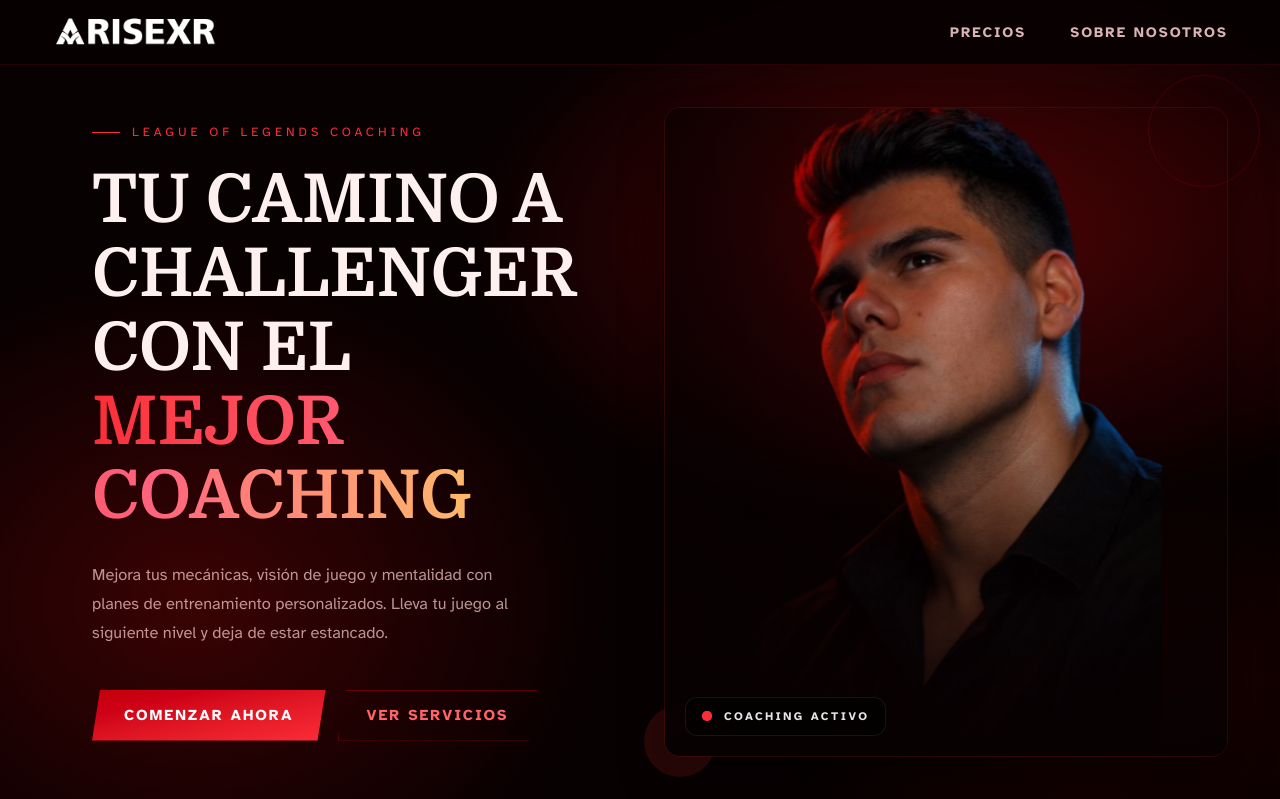
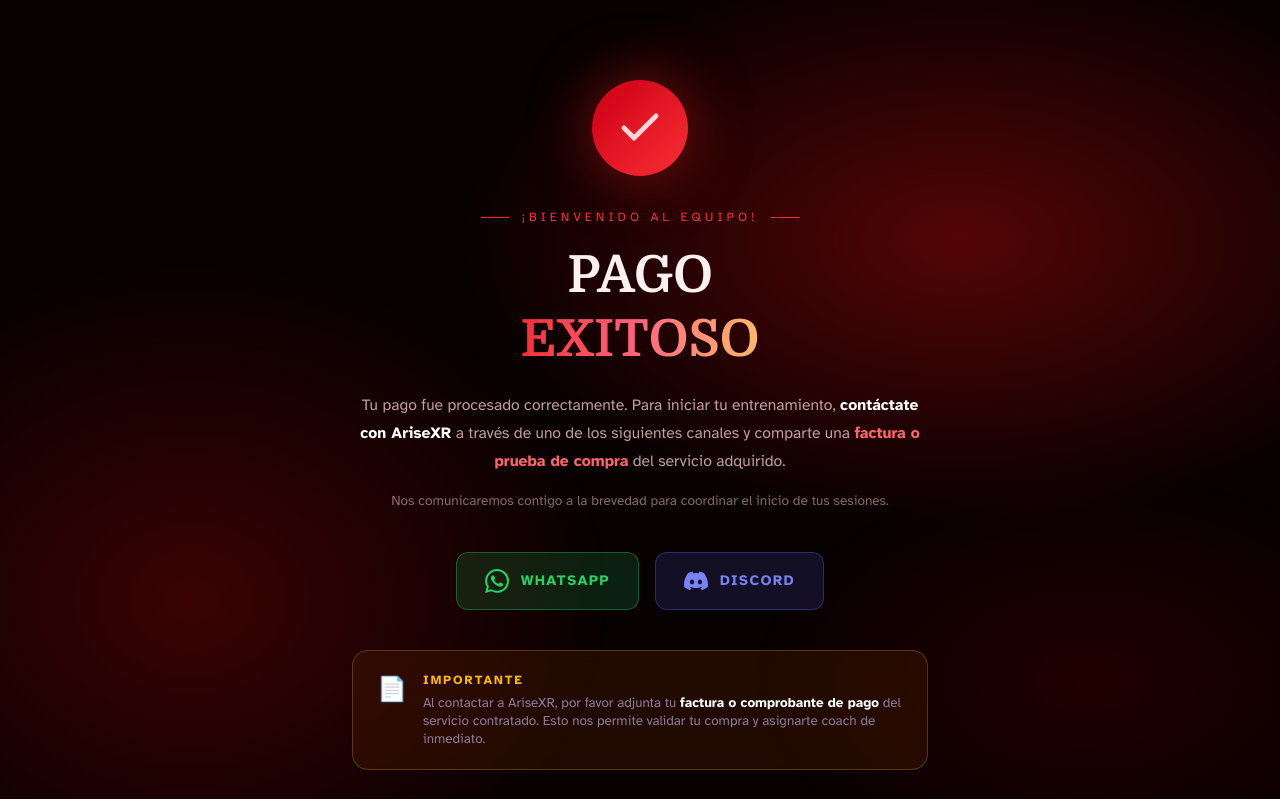
Before and after one commit to jackira01/arise-coach, a Vue app: page /pago-exitoso in a window 1280 px wide. Before the commit this address led to /. Shown: the top 799 px of the page. Built offline with nearby package versions, Linux system fonts and the light colour scheme; a web font is replaced by a local one.

Commit message:
feat: agregar integración de Stripe y vista de pago exitoso

```diff
--- a/package.json
+++ b/package.json
@@ -11,6 +11,7 @@
     "type-check": "vue-tsc --build"
   },
   "dependencies": {
+    "@stripe/stripe-js": "^9.0.1",
     "lenis": "^1.3.21",
     "vue": "^3.5.30",
     "vue-router": "^5.0.4"
@@ -22,6 +23,7 @@
     "@vitejs/plugin-vue": "^6.0.4",
     "@vue/tsconfig": "^0.9.0",
     "npm-run-all2": "^8.0.4",
+    "stripe": "^21.0.1",
     "typescript": "~5.9.3",
     "vite": "^7.3.1",
     "vite-plugin-vue-devtools": "^8.0.7",
--- a/src/components/HeroText.vue
+++ b/src/components/HeroText.vue
@@ -32,16 +32,12 @@
 
     <!-- CTAs -->
     <div class="flex gap-3 flex-wrap">
-      <button
-        class="px-6 sm:px-8 py-3 sm:py-3.25 bg-linear-to-br from-red-700 to-red-500 text-white border-none cursor-pointer font-primary text-[.88rem] sm:text-[.95rem] font-bold tracking-[2px] uppercase [clip-path:polygon(8px_0%,100%_0%,calc(100%-8px)_100%,0%_100%)] shadow-[0_0_28px_rgba(200,30,30,.5)] transition-[filter,transform] duration-250 hover:brightness-125 hover:-translate-y-0.5"
-      >
-        Comenzar Ahora
-      </button>
-      <button
+      <a
+        href="#precios"
         class="px-5 sm:px-7 py-3 sm:py-3.25 bg-transparent text-red-400 border border-red-600/35 cursor-pointer font-primary text-[.88rem] sm:text-[.95rem] font-semibold tracking-[2px] uppercase [clip-path:polygon(8px_0%,100%_0%,calc(100%-8px)_100%,0%_100%)] transition-[border-color,color,background-color] duration-250 hover:border-red-400 hover:text-red-300 hover:bg-red-500/10"
       >
         Ver Servicios
-      </button>
+      </a>
     </div>
   </div>
 </template>
--- a/src/router/index.ts
+++ b/src/router/index.ts
@@ -1,10 +1,12 @@
 import { createRouter, createWebHistory } from 'vue-router'
 import HomeView from '@/views/HomeView.vue'
+import PagoExitosoView from '@/views/PagoExitosoView.vue'
 
 const router = createRouter({
   history: createWebHistory(import.meta.env.BASE_URL),
   routes: [
     { path: '/', component: HomeView },
+    { path: '/pago-exitoso', component: PagoExitosoView },
     { path: '/:pathMatch(.*)*', redirect: '/' },
   ],
 })
--- a/src/views/HomeView.vue
+++ b/src/views/HomeView.vue
@@ -19,6 +19,7 @@
     detail3: '6 – 8 temas',
     description: 'El punto de partida ideal para comenzar a mejorar con estructura y guía profesional.',
     cta: 'Elegir Silver',
+    stripeUrl: 'https://buy.stripe.com/dRmeVeguB3Dv1XUcLV1Nu01',
     guarantee: false,
     features: [
       'Retroalimentación personalizada',
@@ -37,6 +38,7 @@
     detail3: '8 – 10 temas',
     description: 'Para jugadores que quieren progresar de forma constante y afianzar sus bases.',
     cta: 'Elegir Esmerald',
+    stripeUrl: 'https://buy.stripe.com/bJe6oI5PX5LDeKG27h1Nu02',
     guarantee: false,
     features: [
       'Retroalimentación personalizada',
@@ -57,6 +59,7 @@
     detail3: '9 – 10 temas',
     description: 'El equilibrio perfecto entre intensidad y resultados para escalar de rango rápidamente.',
     cta: 'Elegir Diamond',
+    stripeUrl: 'https://buy.stripe.com/00w5kEa6dde5auq13d1Nu03',
     guarantee: false,
     features: [
       'Retroalimentación personalizada',
@@ -79,6 +82,7 @@
     detail3: '12 – 14 temas',
     description: 'El programa más intensivo. Máxima dedicación para quienes van en serio al Retador.',
     cta: 'Ir al Retador',
+    stripeUrl: 'https://buy.stripe.com/fZucN6celgqhcCydPZ1Nu00',
     guarantee: true,
     features: [
       'Retroalimentación personalizada',
@@ -103,7 +107,7 @@
 const TOPIC_CATEGORIES = [
   {
     title: 'Mentalidad y Control Emocional',
-    icon: '🧠',
+    icon: '',
     topics: [
       'Cómo dejar el tilt',
       'Mentalidad para rankeds',
@@ -119,7 +123,7 @@
   },
   {
     title: 'Macro Game',
-    icon: '🗺️',
+    icon: '',
     topics: [
       'Cuándo hacer objetivos (dragón, barón)',
       'Rotaciones eficientes',
@@ -135,7 +139,7 @@
   },
   {
     title: 'Micro Game y Mecánicas',
-    icon: '⚡',
+    icon: '',
     topics: [
       'Mejora de reflejos',
       'Posicionamiento en teamfights',
@@ -151,7 +155,7 @@
   },
   {
     title: 'Estrategia de Ranked',
-    icon: '🏆',
+    icon: '',
     topics: [
       'Cómo trakear',
       'Errores comunes por elo',
@@ -296,7 +300,7 @@
 
           <!-- CTA -->
           <a
-            :href="discordUrl()"
+            :href="plan.stripeUrl"
             target="_blank"
             rel="noopener noreferrer"
             :class="[
--- /dev/null
+++ b/src/views/PagoExitosoView.vue
@@ -0,0 +1,111 @@
+<script setup lang="ts">
+const WHATSAPP_NUMBER = '529932417620'
+const DISCORD_USER_ID = '1385138655139594283'
+
+const whatsappUrl = `https://wa.me/${WHATSAPP_NUMBER}`
+const discordUrl = `https://discord.com/users/${DISCORD_USER_ID}`
+</script>
+
+<template>
+  <!-- Fondo fijo igual al resto del sitio -->
+  <div
+    class="fixed inset-0 z-0 pointer-events-none"
+    style="background: radial-gradient(ellipse 60% 55% at 75% 30%, rgba(160,10,10,.5) 0%, transparent 65%), radial-gradient(ellipse 50% 65% at 15% 75%, rgba(100,5,5,.55) 0%, transparent 65%), radial-gradient(ellipse 40% 40% at 85% 85%, rgba(80,0,0,.35) 0%, transparent 65%)"
+  />
+
+  <main class="relative z-10 min-h-screen flex items-center justify-center px-5 py-20">
+    <div class="max-w-xl w-full mx-auto text-center">
+
+      <!-- Icono de éxito -->
+      <div class="flex justify-center mb-8">
+        <div class="relative">
+          <div class="w-24 h-24 rounded-full bg-linear-to-br from-red-700 to-red-500 flex items-center justify-center shadow-[0_0_60px_rgba(200,30,30,.55)]">
+            <svg class="w-12 h-12 text-white" viewBox="0 0 24 24" fill="none" stroke="currentColor" stroke-width="2.5" stroke-linecap="round" stroke-linejoin="round">
+              <polyline points="20 6 9 17 4 12" />
+            </svg>
+          </div>
+          <!-- Glow ring -->
+          <div class="absolute inset-0 rounded-full bg-red-500/20 animate-ping" />
+        </div>
+      </div>
+
+      <!-- Eyebrow -->
+      <div class="flex items-center justify-center gap-3 font-primary text-[.78rem] tracking-[4px] uppercase text-red-500 mb-4">
+        <span class="w-7 h-px bg-red-500 inline-block" />
+        ¡Bienvenido al equipo!
+        <span class="w-7 h-px bg-red-500 inline-block" />
+      </div>
+
+      <!-- Título -->
+      <h1 class="font-serif text-[clamp(2rem,5vw,3.2rem)] font-bold uppercase leading-tight mb-5">
+        <span class="text-[#fff0f0]">Pago</span>
+        <br />
+        <span class="bg-linear-to-r from-red-500 via-rose-400 to-orange-300 bg-clip-text text-transparent">Exitoso</span>
+      </h1>
+
+      <!-- Descripción -->
+      <p class="font-primary text-[.98rem] leading-[1.8] text-[rgba(255,210,210,.75)] mb-4">
+        Tu pago fue procesado correctamente. Para iniciar tu entrenamiento,
+        <strong class="text-white">contáctate con AriseXR</strong> a través de
+        uno de los siguientes canales y comparte una <strong class="text-red-400">factura o prueba de compra</strong> del servicio adquirido.
+      </p>
+      <p class="font-primary text-[.85rem] text-[rgba(255,210,210,.5)] mb-10">
+        Nos comunicaremos contigo a la brevedad para coordinar el inicio de tus sesiones.
+      </p>
+
+      <!-- Canales de contacto -->
+      <div class="flex flex-col sm:flex-row gap-4 justify-center mb-10">
+
+        <!-- WhatsApp -->
+        <a
+          :href="whatsappUrl"
+          target="_blank"
+          rel="noopener noreferrer"
+          class="flex items-center justify-center gap-3 px-7 py-4 rounded-xl bg-[#25D366]/15 border border-[#25D366]/35 text-[#25D366] font-primary text-[.9rem] font-semibold tracking-[1.5px] uppercase transition-all duration-250 hover:bg-[#25D366]/25 hover:border-[#25D366]/70 hover:shadow-[0_0_24px_rgba(37,211,102,.25)]"
+        >
+          <!-- WhatsApp icon -->
+          <svg class="w-6 h-6 shrink-0" viewBox="0 0 24 24" fill="currentColor">
+            <path d="M17.472 14.382c-.297-.149-1.758-.867-2.03-.967-.273-.099-.471-.148-.67.15-.197.297-.767.966-.94 1.164-.173.199-.347.223-.644.075-.297-.15-1.255-.463-2.39-1.475-.883-.788-1.48-1.761-1.653-2.059-.173-.297-.018-.458.13-.606.134-.133.298-.347.446-.52.149-.174.198-.298.298-.497.099-.198.05-.371-.025-.52-.075-.149-.669-1.612-.916-2.207-.242-.579-.487-.5-.669-.51-.173-.008-.371-.01-.57-.01-.198 0-.52.074-.792.372-.272.297-1.04 1.016-1.04 2.479 0 1.462 1.065 2.875 1.213 3.074.149.198 2.096 3.2 5.077 4.487.709.306 1.262.489 1.694.625.712.227 1.36.195 1.871.118.571-.085 1.758-.719 2.006-1.413.248-.694.248-1.289.173-1.413-.074-.124-.272-.198-.57-.347m-5.421 7.403h-.004a9.87 9.87 0 01-5.031-1.378l-.361-.214-3.741.982.998-3.648-.235-.374a9.86 9.86 0 01-1.51-5.26c.001-5.45 4.436-9.884 9.888-9.884 2.64 0 5.122 1.03 6.988 2.898a9.825 9.825 0 012.893 6.994c-.003 5.45-4.437 9.884-9.885 9.884m8.413-18.297A11.815 11.815 0 0012.05 0C5.495 0 .16 5.335.157 11.892c0 2.096.547 4.142 1.588 5.945L.057 24l6.305-1.654a11.882 11.882 0 005.683 1.448h.005c6.554 0 11.89-5.335 11.893-11.893a11.821 11.821 0 00-3.48-8.413z"/>
+          </svg>
+          WhatsApp
+        </a>
+
+        <!-- Discord -->
+        <a
+          :href="discordUrl"
+          target="_blank"
+          rel="noopener noreferrer"
+          class="flex items-center justify-center gap-3 px-7 py-4 rounded-xl bg-[#5865F2]/15 border border-[#5865F2]/35 text-[#7983f5] font-primary text-[.9rem] font-semibold tracking-[1.5px] uppercase transition-all duration-250 hover:bg-[#5865F2]/25 hover:border-[#5865F2]/70 hover:shadow-[0_0_24px_rgba(88,101,242,.3)]"
+        >
+          <!-- Discord icon -->
+          <svg class="w-6 h-6 shrink-0" viewBox="0 0 24 24" fill="currentColor">
+            <path d="M20.317 4.37a19.791 19.791 0 00-4.885-1.515.074.074 0 00-.079.037c-.21.375-.444.864-.608 1.25a18.27 18.27 0 00-5.487 0 12.64 12.64 0 00-.617-1.25.077.077 0 00-.079-.037A19.736 19.736 0 003.677 4.37a.07.07 0 00-.032.027C.533 9.046-.32 13.58.099 18.057a.082.082 0 00.031.057 19.9 19.9 0 005.993 3.03.078.078 0 00.084-.028 14.09 14.09 0 001.226-1.994.076.076 0 00-.041-.106 13.107 13.107 0 01-1.872-.892.077.077 0 01-.008-.128 10.2 10.2 0 00.372-.292.074.074 0 01.077-.01c3.928 1.793 8.18 1.793 12.062 0a.074.074 0 01.078.01c.12.098.246.198.373.292a.077.077 0 01-.006.127 12.299 12.299 0 01-1.873.892.077.077 0 00-.041.107c.36.698.772 1.362 1.225 1.993a.076.076 0 00.084.028 19.839 19.839 0 006.002-3.03.077.077 0 00.032-.054c.5-5.177-.838-9.674-3.549-13.66a.061.061 0 00-.031-.03zM8.02 15.33c-1.183 0-2.157-1.085-2.157-2.419 0-1.333.956-2.419 2.157-2.419 1.21 0 2.176 1.096 2.157 2.42 0 1.333-.956 2.418-2.157 2.418zm7.975 0c-1.183 0-2.157-1.085-2.157-2.419 0-1.333.955-2.419 2.157-2.419 1.21 0 2.176 1.096 2.157 2.42 0 1.333-.946 2.418-2.157 2.418z"/>
+          </svg>
+          Discord
+        </a>
+      </div>
+
+      <!-- Nota de prueba de compra -->
+      <div class="flex items-start gap-4 bg-amber-950/40 backdrop-blur-sm border border-amber-400/25 rounded-2xl px-6 py-5 text-left shadow-sm">
+        <div class="text-2xl shrink-0 mt-0.5">📄</div>
+        <div>
+          <p class="font-primary text-[.78rem] font-black uppercase tracking-[2px] text-amber-400 mb-1">
+            Importante
+          </p>
+          <p class="font-primary text-[.84rem] text-[rgba(200,185,240,.65)] leading-snug">
+            Al contactar a AriseXR, por favor adjunta tu <strong class="text-white">factura o comprobante de pago</strong> del servicio contratado. Esto nos permite validar tu compra y asignarte coach de inmediato.
+          </p>
+        </div>
+      </div>
+
+      <!-- Volver al inicio -->
+      <a
+        href="/"
+        class="inline-block mt-10 font-primary text-[.82rem] tracking-[2px] uppercase text-[rgba(255,210,210,.45)] hover:text-red-400 transition-colors duration-200"
+      >
+        ← Volver al inicio
+      </a>
+
+    </div>
+  </main>
+</template>
```
Also changed, not shown: 1 other file (tests, documents, lock files or other folders).
